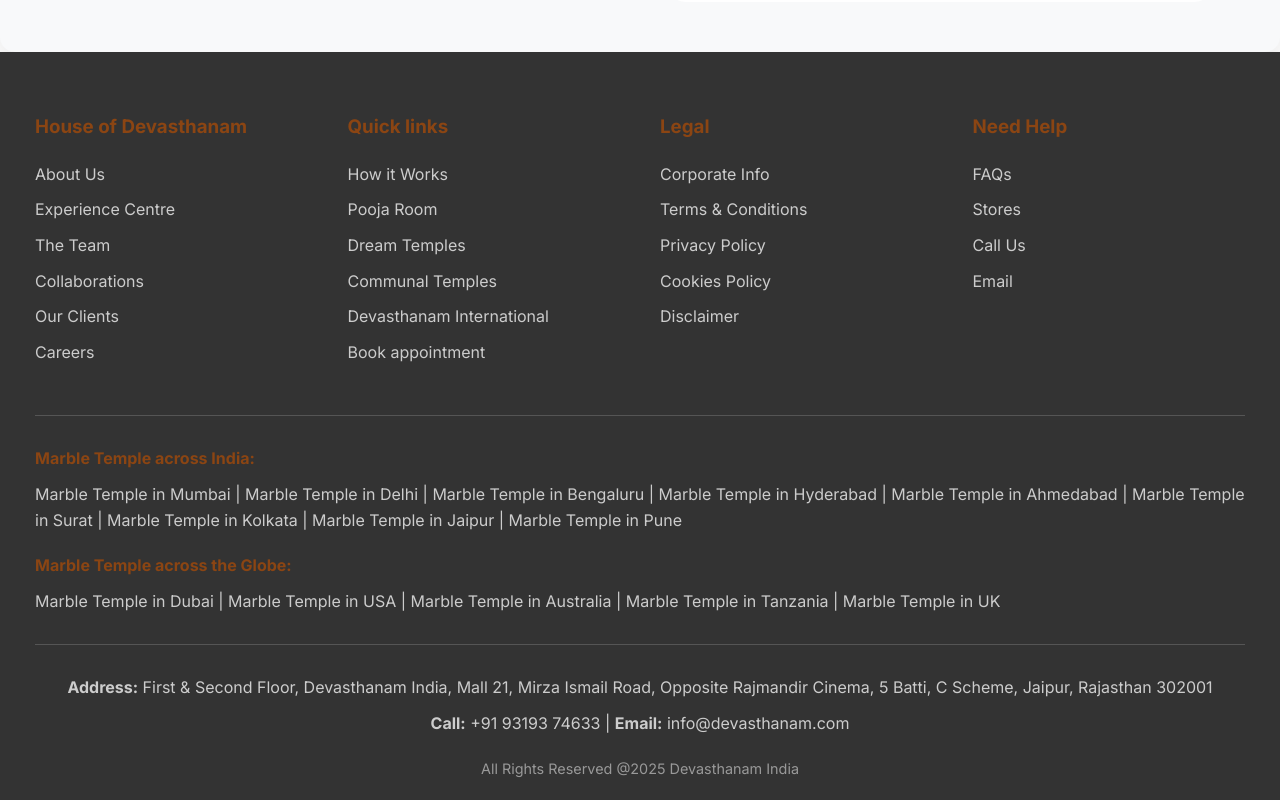
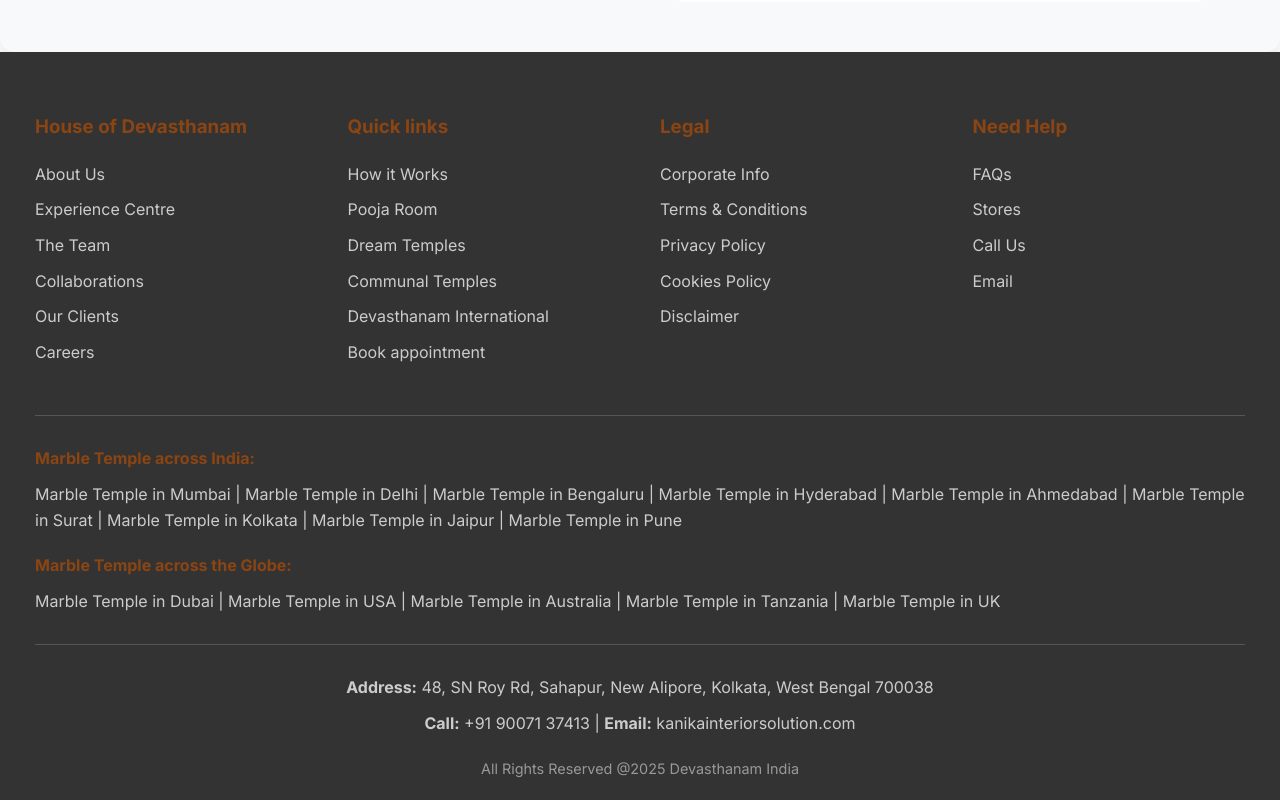
Before and after one commit to joshi-krish12/devasthanam, a Next.js app: page / in a window 1280 px wide. Shown: the part 6978-7778 px from the top of the page. Built offline with nearby package versions, Linux system fonts and the light colour scheme.

Commit message:
Fixed the footer

```diff
--- a/components/Footer.tsx
+++ b/components/Footer.tsx
@@ -42,8 +42,8 @@
             <ul>
               <li><Link href="/faq">FAQs</Link></li>
               <li><Link href="/location">Stores</Link></li>
-              <li><a href="tel:+919319374633">Call Us</a></li>
-              <li><a href="mailto:info@devasthanam.com">Email</a></li>
+              <li><a href="tel:+919007137413">Call Us</a></li>
+              <li><a href="mailto:kanikainteriorsolution.com">Email</a></li>
             </ul>
           </div>
         </div>
@@ -59,8 +59,8 @@
         </div>
         <div className="footer-bottom">
           <div className="contact-info">
-            <p><strong>Address:</strong> First & Second Floor, Devasthanam India, Mall 21, Mirza Ismail Road, Opposite Rajmandir Cinema, 5 Batti, C Scheme, Jaipur, Rajasthan 302001</p>
-            <p><strong>Call:</strong> +91 93193 74633 | <strong>Email:</strong> info@devasthanam.com</p>
+            <p><strong>Address:</strong> 48, SN Roy Rd, Sahapur, New Alipore, Kolkata, West Bengal 700038</p>
+            <p><strong>Call:</strong> +91 90071 37413 | <strong>Email:</strong> kanikainteriorsolution.com</p>
           </div>
           <p className="copyright">All Rights Reserved @2025 Devasthanam India</p>
         </div>
```
